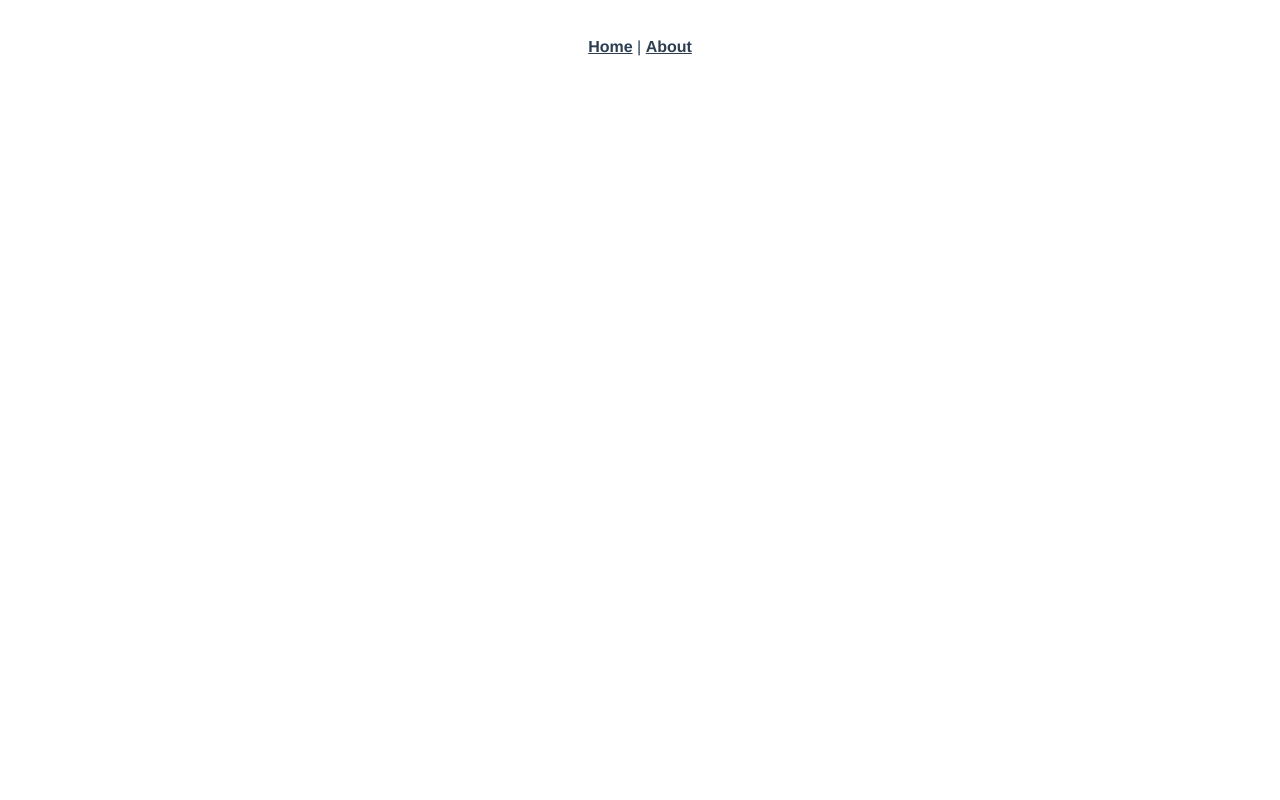
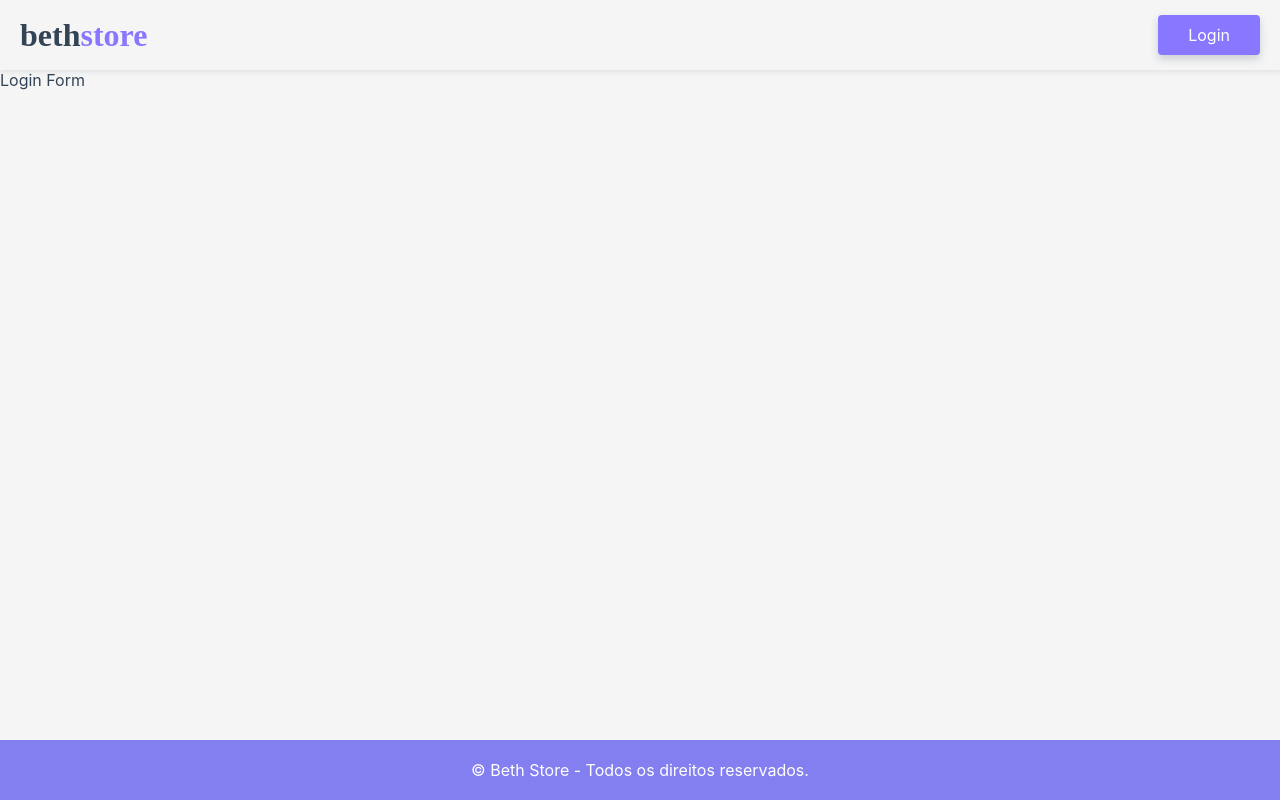
Before and after one commit to nataliafonseca/beth-store, a Vue app: page /login in a window 1280 px wide. Before the commit this address had no page. Built offline with nearby package versions, Linux system fonts and the light colour scheme.

Commit message:
feat: header and footer

```diff
--- a/public/index.html
+++ b/public/index.html
@@ -1,17 +1,21 @@
 <!DOCTYPE html>
 <html lang="">
+
 <head>
   <meta charset="utf-8">
   <meta http-equiv="X-UA-Compatible" content="IE=edge">
   <meta name="viewport" content="width=device-width,initial-scale=1.0">
   <link rel="icon" href="<%= BASE_URL %>favicon.ico">
-    <title><%= htmlWebpackPlugin.options.title %></title>
+  <title>Beth Store</title>
 </head>
+
 <body>
   <noscript>
-      <strong>We're sorry but <%= htmlWebpackPlugin.options.title %> doesn't work properly without JavaScript enabled. Please enable it to continue.</strong>
+    <strong>We're sorry but <%= htmlWebpackPlugin.options.title %> doesn't work properly without JavaScript enabled.
+        Please enable it to continue.</strong>
   </noscript>
   <div id="app"></div>
   <!-- built files will be auto injected -->
 </body>
+
 </html>
--- a/src/App.vue
+++ b/src/App.vue
@@ -1,30 +1,122 @@
 <template>
-  <nav>
-    <router-link to="/">Home</router-link> |
-    <router-link to="/about">About</router-link>
-  </nav>
-  <router-view />
+  <div id="app">
+    <page-header />
+    <main id="main">
+      <router-view />
+    </main>
+    <page-footer />
+  </div>
 </template>
 
+<script>
+import PageFooter from "./components/PageFooter.vue";
+import PageHeader from "./components/PageHeader.vue";
+
+export default {
+  components: { PageHeader, PageFooter },
+};
+</script>
+
 <style>
-#app {
-  font-family: Avenir, Helvetica, Arial, sans-serif;
-  -webkit-font-smoothing: antialiased;
-  -moz-osx-font-smoothing: grayscale;
-  text-align: center;
-  color: #2c3e50;
+* {
+  margin: 0;
+  padding: 0;
+  box-sizing: border-box;
 }
 
-nav {
-  padding: 30px;
+body {
+  font-family: -apple-system, BlinkMacSystemFont, "Segoe UI", Roboto, Oxygen,
+    Ubuntu, Cantarell, "Open Sans", "Helvetica Neue", Arial, sans-serif;
+  color: #334455;
+  background: #f5f5f5;
 }
 
-nav a {
-  font-weight: bold;
-  color: #2c3e50;
+ul {
+  list-style: none;
 }
 
-nav a.router-link-exact-active {
-  color: #42b983;
+a,
+button {
+  color: inherit;
+  text-decoration: none;
+}
+
+img {
+  display: block;
+  max-width: 100%;
+  height: auto;
+}
+
+#app {
+  display: flex;
+  flex-direction: column;
+  min-height: 100vh;
+}
+
+#main {
+  flex: 1;
+}
+
+label {
+  margin-bottom: 5px;
+}
+
+input,
+textarea {
+  border-radius: 4px;
+  border: 1px solid #ffffff;
+  padding: 15px;
+  box-shadow: 0 4px 8px rgba(30, 60, 90, 0.1);
+  transition: all 0.3;
+  font-size: 1rem;
+  font-family: inherit;
+  margin-bottom: 15px;
+}
+
+input:focus,
+input:hover,
+textarea:focus,
+textarea:hover {
+  outline: none;
+  box-shadow: 0 6px 12px rgba(30, 60, 90, 0.2);
+  border-color: #8877ff;
+}
+
+.btn {
+  display: block;
+  padding: 10px 30px;
+  background: #8877ff;
+  border: none;
+  border-radius: 4px;
+  color: #ffffff;
+  text-align: center;
+  font-family: inherit;
+  font-size: 1rem;
+  box-shadow: 0 4px 8px rgba(30, 60, 90, 0.2);
+  cursor: pointer;
+  transition: all 0.3s;
+}
+
+.btn:hover {
+  background: #6655dd;
+  transform: scale(1.1);
+}
+
+.v-enter,
+.v-leave-to {
+  opacity: 0;
+}
+
+.v-enter {
+  transform: translate3d(0, -20px, 0);
+}
+
+.v-leave-to {
+  transform: translate3d(0, 20px, 0);
+}
+
+.v-enter-active,
+.v-leave-active {
+  transition: all 0.3s;
 }
 </style>
--- a/src/components/HelloWorld.vue
+++ /dev/null
@@ -1,138 +0,0 @@
-<template>
-  <div class="hello">
-    <h1>{{ msg }}</h1>
-    <p>
-      For a guide and recipes on how to configure / customize this project,<br />
-      check out the
-      <a href="https://cli.vuejs.org" target="_blank" rel="noopener"
-        >vue-cli documentation</a
-      >.
-    </p>
-    <h3>Installed CLI Plugins</h3>
-    <ul>
-      <li>
-        <a
-          href="https://github.com/vuejs/vue-cli/tree/dev/packages/%40vue/cli-plugin-babel"
-          target="_blank"
-          rel="noopener"
-          >babel</a
-        >
-      </li>
-      <li>
-        <a
-          href="https://github.com/vuejs/vue-cli/tree/dev/packages/%40vue/cli-plugin-pwa"
-          target="_blank"
-          rel="noopener"
-          >pwa</a
-        >
-      </li>
-      <li>
-        <a
-          href="https://github.com/vuejs/vue-cli/tree/dev/packages/%40vue/cli-plugin-router"
-          target="_blank"
-          rel="noopener"
-          >router</a
-        >
-      </li>
-      <li>
-        <a
-          href="https://github.com/vuejs/vue-cli/tree/dev/packages/%40vue/cli-plugin-vuex"
-          target="_blank"
-          rel="noopener"
-          >vuex</a
-        >
-      </li>
-      <li>
-        <a
-          href="https://github.com/vuejs/vue-cli/tree/dev/packages/%40vue/cli-plugin-eslint"
-          target="_blank"
-          rel="noopener"
-          >eslint</a
-        >
-      </li>
-    </ul>
-    <h3>Essential Links</h3>
-    <ul>
-      <li>
-        <a href="https://vuejs.org" target="_blank" rel="noopener">Core Docs</a>
-      </li>
-      <li>
-        <a href="https://forum.vuejs.org" target="_blank" rel="noopener"
-          >Forum</a
-        >
-      </li>
-      <li>
-        <a href="https://chat.vuejs.org" target="_blank" rel="noopener"
-          >Community Chat</a
-        >
-      </li>
-      <li>
-        <a href="https://twitter.com/vuejs" target="_blank" rel="noopener"
-          >Twitter</a
-        >
-      </li>
-      <li>
-        <a href="https://news.vuejs.org" target="_blank" rel="noopener">News</a>
-      </li>
-    </ul>
-    <h3>Ecosystem</h3>
-    <ul>
-      <li>
-        <a href="https://router.vuejs.org" target="_blank" rel="noopener"
-          >vue-router</a
-        >
-      </li>
-      <li>
-        <a href="https://vuex.vuejs.org" target="_blank" rel="noopener">vuex</a>
-      </li>
-      <li>
-        <a
-          href="https://github.com/vuejs/vue-devtools#vue-devtools"
-          target="_blank"
-          rel="noopener"
-          >vue-devtools</a
-        >
-      </li>
-      <li>
-        <a href="https://vue-loader.vuejs.org" target="_blank" rel="noopener"
-          >vue-loader</a
-        >
-      </li>
-      <li>
-        <a
-          href="https://github.com/vuejs/awesome-vue"
-          target="_blank"
-          rel="noopener"
-          >awesome-vue</a
-        >
-      </li>
-    </ul>
-  </div>
-</template>
-
-<script>
-export default {
-  name: "HelloWorld",
-  props: {
-    msg: String,
-  },
-};
-</script>
-
-<!-- Add "scoped" attribute to limit CSS to this component only -->
-<style scoped>
-h3 {
-  margin: 40px 0 0;
-}
-ul {
-  list-style-type: none;
-  padding: 0;
-}
-li {
-  display: inline-block;
-  margin: 0 10px;
-}
-a {
-  color: #42b983;
-}
-</style>
--- /dev/null
+++ b/src/components/PageFooter.vue
@@ -0,0 +1,19 @@
+<template>
+  <footer>© Beth Store - Todos os direitos reservados.</footer>
+</template>
+
+<script>
+export default {
+  name: "PageFooter",
+};
+</script>
+
+<style scoped>
+footer {
+  background: #837ff1;
+  color: #ffffff;
+  display: flex;
+  justify-content: center;
+  padding: 20px;
+}
+</style>
--- /dev/null
+++ b/src/components/PageHeader.vue
@@ -0,0 +1,36 @@
+<template>
+  <header>
+    <nav>
+      <router-link :to="{ name: 'home' }" class="logo"
+        >beth<span>store</span></router-link
+      >
+      <router-link :to="{ name: 'login' }" class="btn">Login</router-link>
+    </nav>
+  </header>
+</template>
+
+<script>
+export default {
+  name: "PageHeader",
+};
+</script>
+
+<style scoped>
+nav {
+  display: flex;
+  align-items: center;
+  justify-content: space-between;
+  padding: 15px 20px;
+  box-shadow: 0 2px 4px rgba(30, 60, 90, 0.1);
+}
+
+.logo {
+  font-family: "Montserrat Alternates";
+  font-size: 2rem;
+  font-weight: bold;
+}
+
+.logo span {
+  color: #8877ff;
+}
+</style>
--- a/src/router/index.js
+++ b/src/router/index.js
@@ -8,13 +8,10 @@ const routes = [
     component: HomeView,
   },
   {
-    path: "/about",
-    name: "about",
-    // route level code-splitting
-    // this generates a separate chunk (about.[hash].js) for this route
-    // which is lazy-loaded when the route is visited.
+    path: "/login",
+    name: "login",
     component: () =>
-      import(/* webpackChunkName: "about" */ "../views/AboutView.vue"),
+      import(/* webpackChunkName: "login" */ "../views/LoginView.vue"),
   },
 ];
 
--- a/src/views/AboutView.vue
+++ /dev/null
@@ -1,5 +0,0 @@
-<template>
-  <div class="about">
-    <h1>This is an about page</h1>
-  </div>
-</template>
--- a/src/views/HomeView.vue
+++ b/src/views/HomeView.vue
@@ -1,18 +1,10 @@
 <template>
-  <div class="home">
-    <img alt="Vue logo" src="../assets/logo.png" />
-    <HelloWorld msg="Welcome to Your Vue.js App" />
-  </div>
+  <div class="home"></div>
 </template>
 
 <script>
-// @ is an alias to /src
-import HelloWorld from "@/components/HelloWorld.vue";
-
 export default {
   name: "HomeView",
-  components: {
-    HelloWorld,
-  },
+  components: {},
 };
 </script>
--- /dev/null
+++ b/src/views/LoginView.vue
@@ -0,0 +1,9 @@
+<template>
+  <div class="login">Login Form</div>
+</template>
+
+<script>
+export default {
+  name: "LoginView",
+};
+</script>
```
Lines whose indentation alone changed are shown as unchanged.
